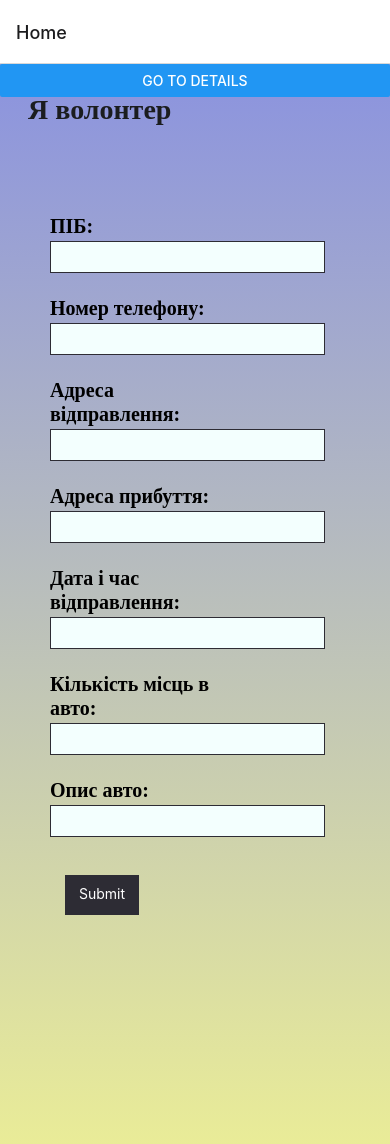
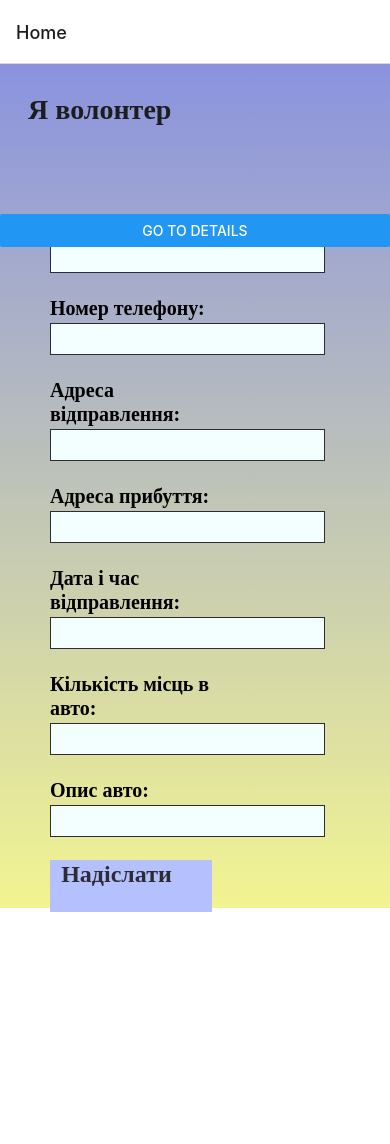
Before and after one commit to Euphoriaerika/charity-mobile-aplication, a React Native app: screen / in a window 390 px wide. Shown: the top 1144 px of the page. After the commit the page ends 912 px from the top, so only its background shows below. Built offline with nearby package versions, Linux system fonts and the light colour scheme.

Commit message:
background set

```diff
--- a/App.js
+++ b/App.js
@@ -2,10 +2,19 @@ import * as React from 'react';
 import { Button, View, Text, StyleSheet } from 'react-native';
 import { NavigationContainer } from '@react-navigation/native';
 import { createNativeStackNavigator } from '@react-navigation/native-stack';
+import { LinearGradient } from 'expo-linear-gradient';
+import { StatusBar } from 'expo-status-bar';
 import Inputs from './inputs';
 
 function HomeScreen({ navigation }) {
   return (
+    <LinearGradient
+        style={styles.container}
+        colors={["#F2F491", "#8B93DF"]}
+        start={{ x: 0, y: 1 }}
+        end={{ x: 0, y: 0 }}
+        //locations={[0.1, 0.3]}
+      >
     <View style={{flex: 1}}>
       <Inputs/>
       <Button style={styles.button}
@@ -13,6 +22,7 @@ function HomeScreen({ navigation }) {
         onPress={() => navigation.navigate('Details')}
       />
     </View>
+    </LinearGradient>
   );
 }
 
@@ -44,6 +54,13 @@ function App() {
 export default App;
 
 const styles = StyleSheet.create({
+  container: {
+    backgroundPosition: 'center',
+    backgroundSize: 'cover',
+    backgroundRepeat: 'no-repeat',
+    width: '100vw',
+    height: '100vh'
+  },
   button:{
     paddingHorizontal: 20,
     paddingVertical: 6,
--- a/inputs.js
+++ b/inputs.js
@@ -18,14 +18,14 @@ class Inputs extends Component {
    }
    render() {
       return (
-         <SafeAreaView style={styles.container}>
-      <LinearGradient
-        style={styles.container}
-        colors={["#F2F491", "#8B93DF"]}
-        start={{ x: 0, y: 1 }}
-        end={{ x: 0, y: 0 }}
-        //locations={[0.1, 0.3]}
-      >
+         // <SafeAreaView style={styles.container}>
+      // <LinearGradient
+      //   style={styles.container}
+      //   colors={["#F2F491", "#8B93DF"]}
+      //   start={{ x: 0, y: 1 }}
+      //   end={{ x: 0, y: 0 }}
+      //   //locations={[0.1, 0.3]}
+      // >
          <View style = {styles.inputcontainer}>
             <Text style={styles.Header}>Я волонтер</Text>
             <Text style={styles.inputtext}>ПІБ:</Text>
@@ -88,12 +88,13 @@ class Inputs extends Component {
                onPress = {
                   () => this.login(this.state.email, this.state.password)
                }>
-               <Text style = {styles.submitButtonText}> Submit </Text>
+               <Text style = {styles.submitButtonText}> Надіслати </Text>
             </TouchableOpacity>
-         </View>
+            </View>
 
-       </LinearGradient>
-    </SafeAreaView>
+
+       //</LinearGradient>
+   //  </SafeAreaView>
       )
    }
 }
@@ -102,10 +103,12 @@ export default Inputs
 const styles = StyleSheet.create({
    container: {
     position: "absolute",
-    top: 0,
-    left: 0,
-    right: 0,
-    bottom: -200,
+   //  top: 0,
+   //  left: 0,
+   //  right: 0,
+   //  bottom: 0,
+
+   position: 'relative',
     zIndex: -1
     },
     inputtext: {
@@ -130,13 +133,24 @@ const styles = StyleSheet.create({
       lineHeight: 62,
    },
    submitButton: {
-      backgroundColor: '#2D2C34',
-      padding: 10,
-      margin: 15,
-      height: 40,
+      backgroundColor: '#B5C1FF',
+      width: 162,
+      height: 52,
+
    },
    submitButtonText:{
-      color: 'white'
+      flex: 'none',
+      height: 29,
+      width: 133,
+      color: '#2D2C34',
+      fontFamily: 'Montserrat',
+      fontStyle: 'normal',
+      fontWeight: 700,
+      fontSize: 24,
+      alignItems: 'center',
+      lineHeight: 29,
+      textAlign: 'center',
+
    },
    Header:{
     color: '#1B1D1F',
```
